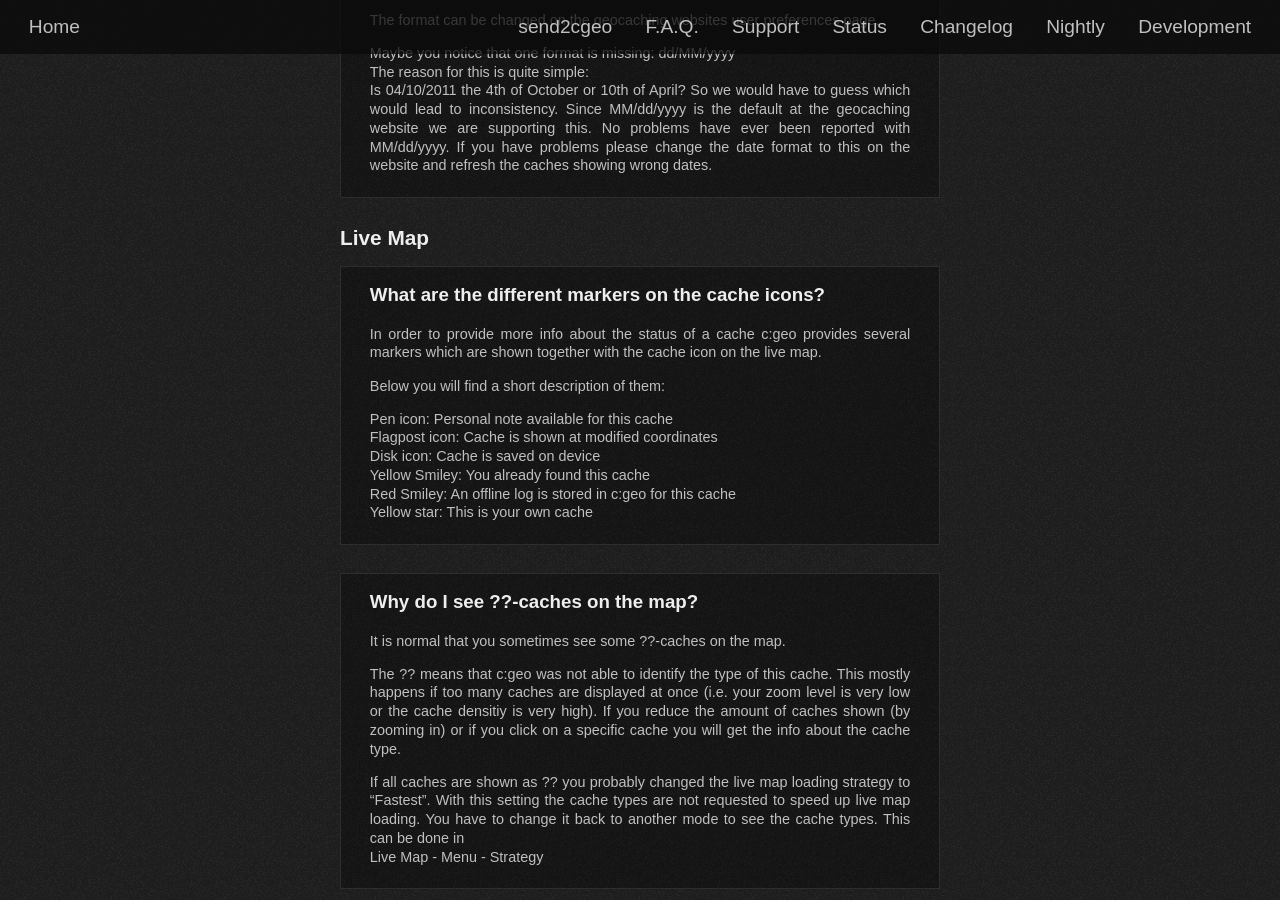
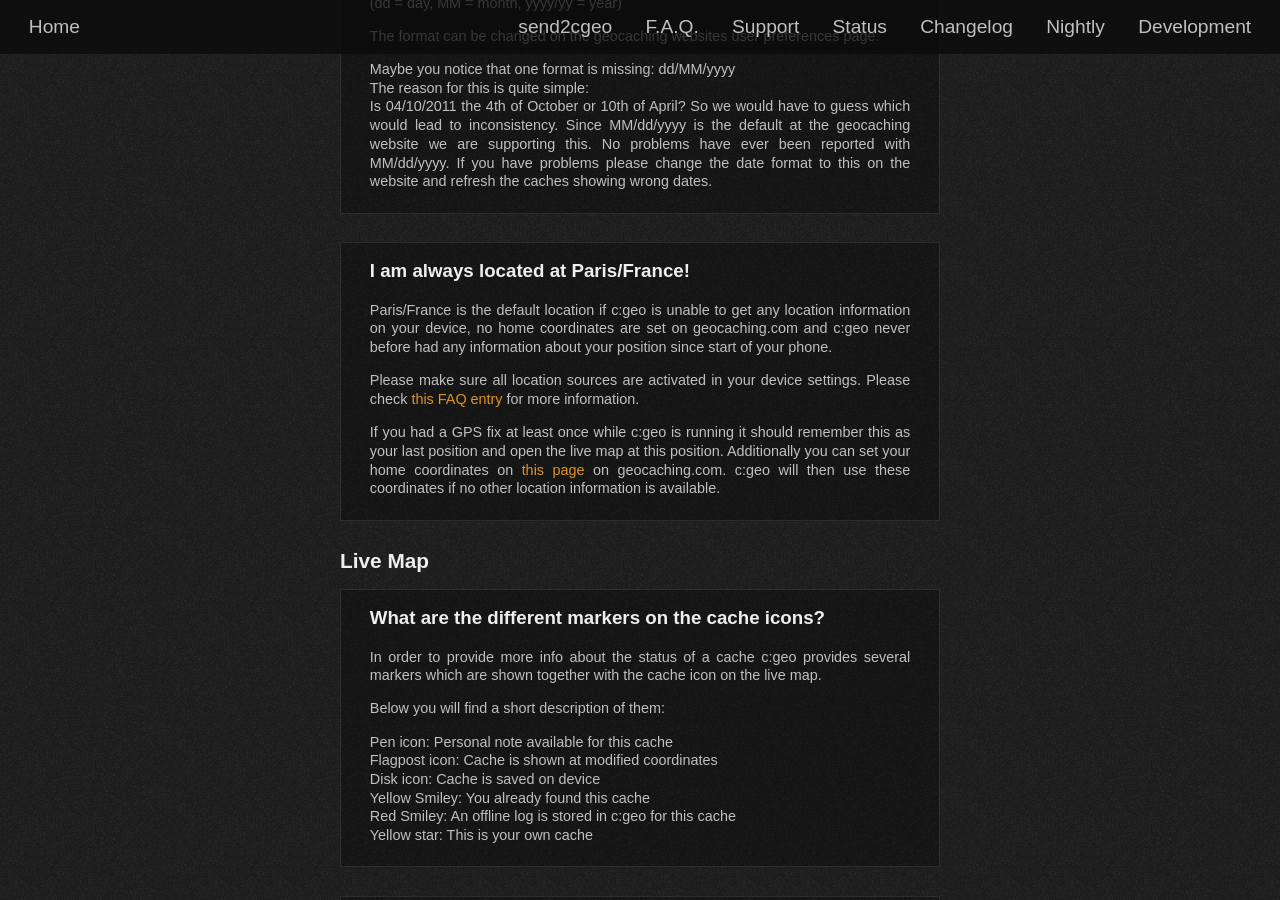
Before and after one commit to cgeo/cgeo.github.io, a Jekyll site: the page built from faq.html, in a window 1280 px wide and 900 px high, scrolled down 15156 px. Built offline with Jekyll 4.4.1, drawn with Linux system fonts in a browser that asks for light colours; some web fonts are replaced; some of the changed text lies outside the part shown.

Commit message:
FAQ: Located in Paris/France

```diff
--- a/_data/faq.yml
+++ b/_data/faq.yml
@@ -484,6 +484,16 @@
             Since MM/dd/yyyy is the default at the geocaching website we are supporting this.
             No problems have ever been reported with MM/dd/yyyy. If you have problems please change the date format to this on the website and refresh the caches showing wrong dates.
 
+      - title: I am always located at Paris/France!
+        content: |
+            Paris/France is the default location if c:geo is unable to get **any** location information on your device, no home coordinates are set on geocaching.com and c:geo never before had any information about your position since start of your phone.
+
+            Please make sure all location sources are activated in your device settings.
+            Please check [this FAQ entry](./faq.html#faq.Howtosetup) for more information.
+
+            If you had a GPS fix at least once while c:geo is running it should remember this as your last position and open the live map at this position.
+            Additionally you can set your home coordinates on [this page](https://www.geocaching.com/account/settings/homelocation) on geocaching.com. c:geo will then use these coordinates if no other location information is available.
+
 - title: Live Map
   items:
       - title: What are the different markers on the cache icons?
@@ -595,6 +605,7 @@
 
             If still no caches are loaded please make sure you are logged in correctly.
 
+
 - title: Send2cgeo
   items:
 
```
